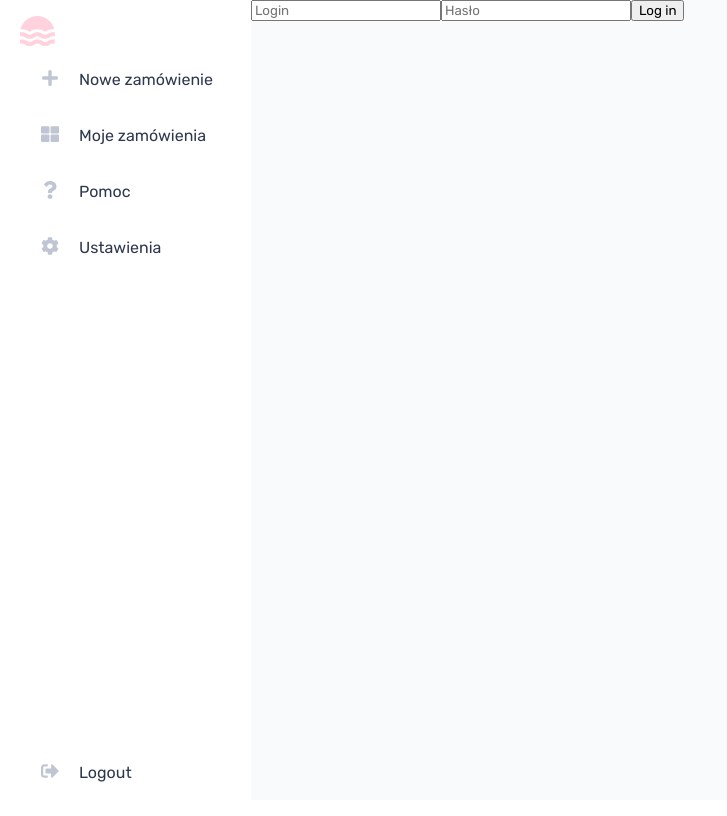
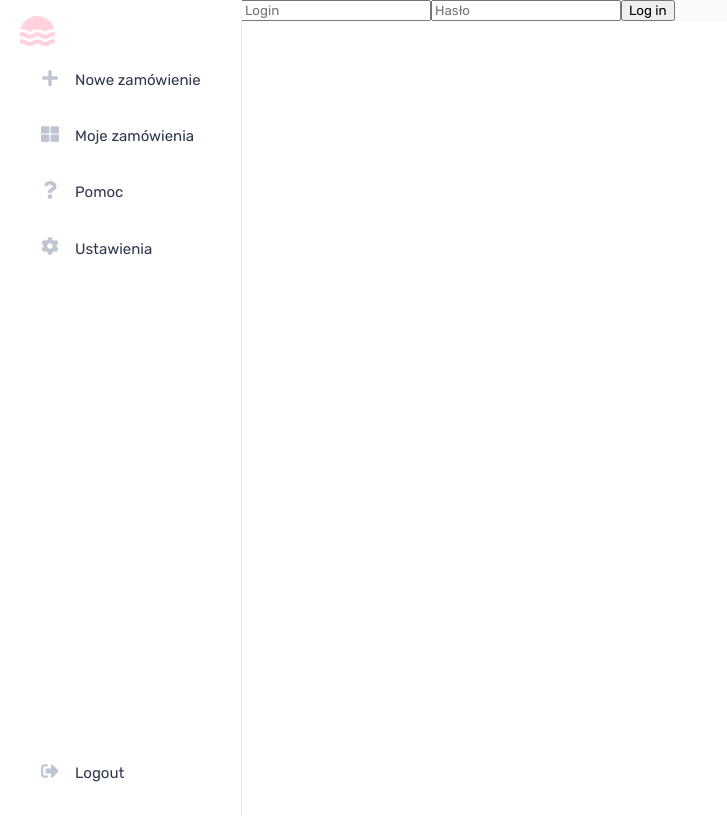
Before and after one commit to Wypracowania/Frontend, a React (Create React App) app: page /login in a window 1280 px wide. Shown: the whole page, without its empty margins (0-727 px from the left). Built offline with nearby package versions, Linux system fonts and the light colour scheme.

Commit message:
small styles improvements

```diff
--- a/src/App.js
+++ b/src/App.js
@@ -13,8 +13,8 @@ function App() {
   return (
     <div>
       <BrowserRouter>
+        <Navside/>
         <div className="app-container">
-        <Navside/>
           <Switch>
             <Route exact path="/" component={ AllOrders } />
             <Route path="/login" component={ Login } />
--- a/src/styles/app.scss
+++ b/src/styles/app.scss
@@ -2,4 +2,5 @@
     display: flex;
     flex-direction: row;
     background-color: #f8fafb;
+    padding-left: 241px;
 }
--- a/src/styles/components/newOrderBtn.scss
+++ b/src/styles/components/newOrderBtn.scss
@@ -12,6 +12,7 @@
         color: white;
         background-color: #0078CE;
         width: 236px;
+        transition: .1s;
         height: 46px;
         padding: 0px 22px;
         box-sizing: border-box;
@@ -32,3 +33,8 @@
         }
     }
 }
+.new-order-button:hover {
+    a {
+        background-color: #2197eb;
+    }
+}
--- a/src/styles/navside.scss
+++ b/src/styles/navside.scss
@@ -7,13 +7,15 @@
 .navside {
     background-color: $background;
     height: 100vh;
+    position: fixed;
 
     ul {
         height: 100vh;
         display: flex;
         flex-direction: column;
         padding-left: 20px;
-        padding-right: 20px;
+        width: 221px;
+        border-right: 1px solid rgb(230, 230, 230);
     }
 
     .navside__link{
@@ -24,13 +26,14 @@
         box-sizing: content-box;
         transition: .1s ease-in;
         border-left: 3px solid transparent;
-        span{
+        span {
+            font-size: 15px;
             svg{
                 width: 18px;
                 height: 18px;
                 margin: 0;
                 padding: 0;
-                margin-right: 20px;
+                margin-right: 16px;
                 color: #BFC5D2;
             }
         }
@@ -40,13 +43,12 @@
         }
         &:hover{
             background-color: $navLinksColor;
-            border-color: #676C7D;
+            border-color: #0078CE;
         }
     }
 
     .navside-active {
         background-color: $navLinksColor;
-        border-left: 3px solid #676C7D;
+        border-left: 3px solid #0078CE;
     }
-
 }
```
Also changed, not shown: src/pages/orders/allOrder.js (deleted, +0 -11 lines).
